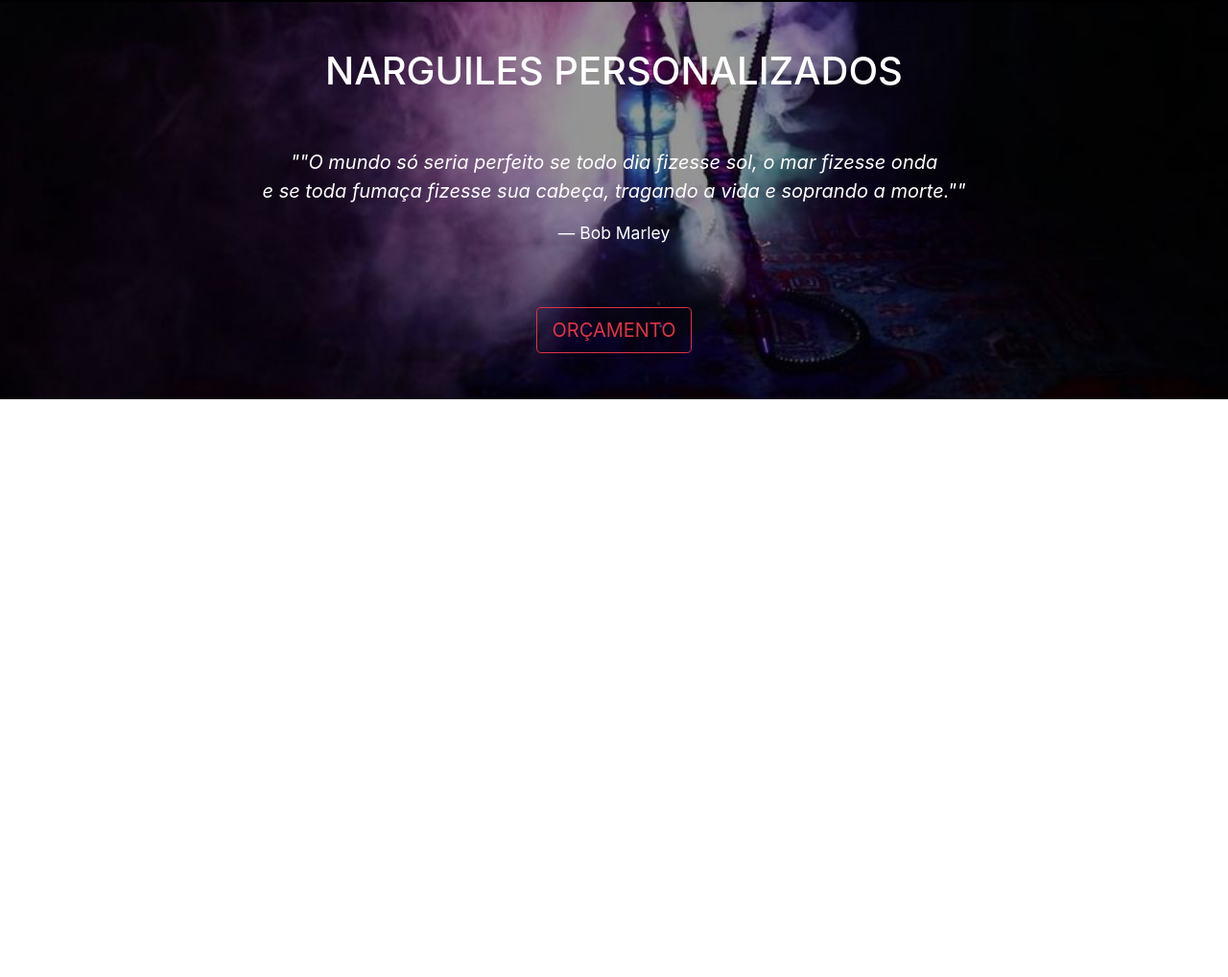
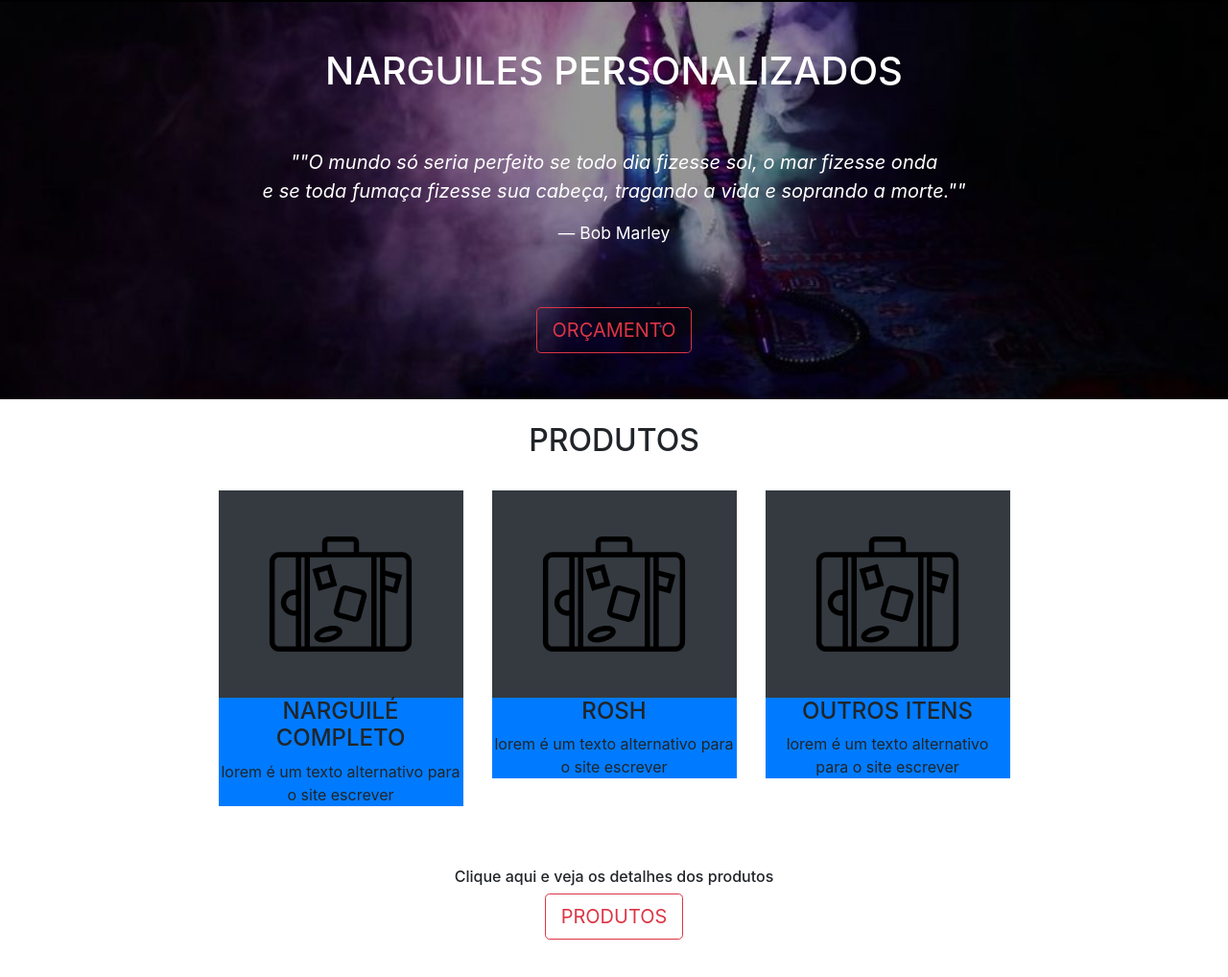
Before and after one commit to LeoDKVT/New-site, a plain HTML site: page index.html in a window 1280 px wide. Shown: the part 74-1092 px from the top of the page at 96% size. Before the commit the page ends 800 px from the top, so only its background shows below. Drawn offline with Linux system fonts and the light colour scheme.

Commit message:
Atualização

```diff
--- a/index.html
+++ b/index.html
@@ -44,16 +44,54 @@
 
     </header>
 
-    <section id="narguile-personalizado" class="container-fluid text-center text-white p-5">
+    <section id="narguile-personalizado" class="container-fluid text-center text-white py-5">
         <h1 class="display-5">NARGUILES PERSONALIZADOS</h1>
         <blockquote class="blockquote py-5">
             <p class="display-5"><em>""O mundo só seria perfeito se todo dia fizesse sol, o mar fizesse onda <br>e se toda fumaça fizesse sua cabeça, tragando a vida e soprando a morte.""</em></p>
             <footer class="blockquote-footer text-white">Bob Marley</footer>
         </blockquote>
+        <button type="button" class="btn btn-outline-danger btn-lg">ORÇAMENTO</button>
+    </section>
 
-        <button type="button" class="btn btn-outline-danger btn-lg">ORÇAMENTO</button>
+    <section class="text-center">
+        <h2 class="display-5 text-center py-4">PRODUTOS</h2>
 
-      </section>
+        <div class="container">
+            <div class="row justify-content-center">
+                <div class="col-md-3">
+                    <div class="bg-dark py-5"><img src="img/produtos/bagagens.svg" style="height: 120px;" alt=""></div>
+                    <div class="bg-primary">
+                        <h4>NARGUILÉ COMPLETO</h4>
+                        <p>lorem é um texto alternativo para o site escrever</p>
+                    </div>
+                </div>
+
+                <div class="col-md-3">
+                    <div class="bg-dark py-5"><img src="img/produtos/bagagens.svg" style="height: 120px;" alt=""></div>
+                    <div class="bg-primary">
+                        <h4>ROSH</h4>
+                        <p>lorem é um texto alternativo para o site escrever</p>
+                    </div>
+                </div>
+
+                <div class="col-md-3">
+                    <div class="bg-dark py-5"><img src="img/produtos/bagagens.svg" style="height: 120px;" alt=""></div>
+                    <div class="bg-primary">
+                        <h4>OUTROS ITENS</h4>
+                        <p>lorem é um texto alternativo <br> para o site escrever</p>
+                    </div>
+                </div>
+            </div>
+
+        </div>
+
+        <div class="py-5">
+            <p class="h6">Clique aqui e veja os detalhes dos produtos</p>
+            <button type="button" class="btn btn-outline-danger btn-lg">PRODUTOS</button>
+        </div>
+
+    </section>
+
 
 
 
```
Also changed, not shown: img/produtos/bagagens.svg (added).
